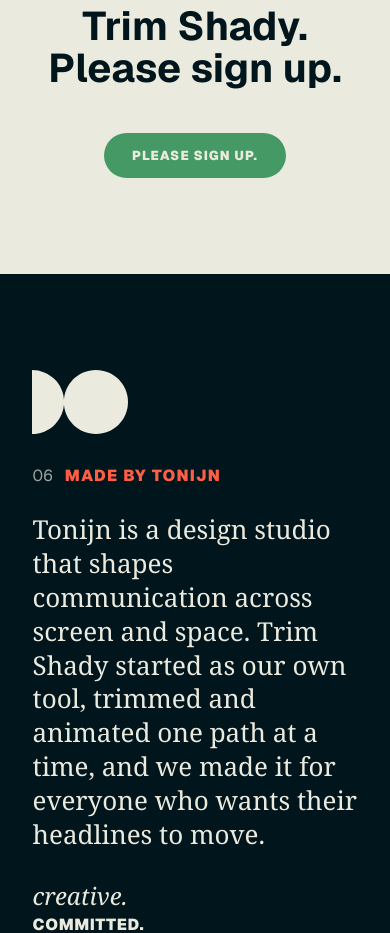
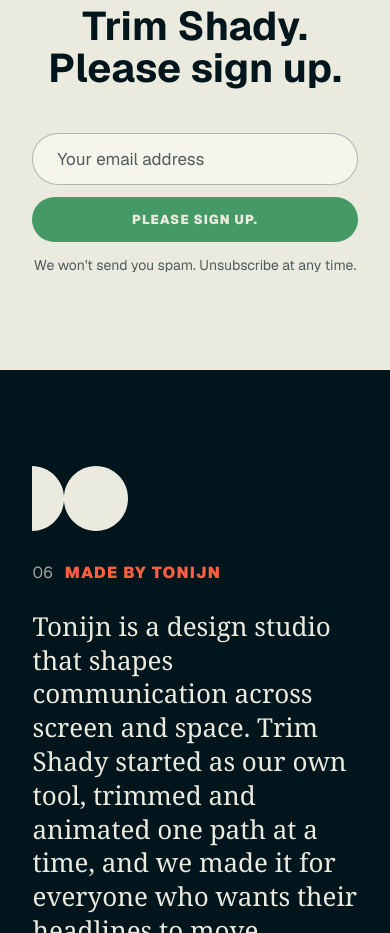
Before and after one commit to Tonijn-bv/Trim-Shady, a plain HTML site: page index.html in a window 390 px wide. Shown: the part 5020-5953 px from the top of the page. Drawn offline with Linux system fonts and the light colour scheme.

Commit message:
Sign-up form (Kit)

```diff
--- a/css/style.css
+++ b/css/style.css
@@ -133,6 +133,37 @@ h1, h2, h3, p, ul, dl, dd { margin: 0; }
 /* ---- Get it -------------------------------------------------------------- */
 .get { display: flex; flex-direction: column; align-items: center; gap: 44px; }
 
+/* Sign-up form (Kit). Pill-shaped field and button, like the page's buttons. */
+.signup { width: 100%; max-width: 620px; }
+.signup-fields { display: flex; gap: 12px; }
+.signup .formkit-input {
+  flex: 1 1 auto; min-width: 0;
+  padding: 15px 24px;
+  border: 1px solid rgba(1, 21, 29, 0.28); border-radius: 999px;
+  background: #f6f5ec; color: var(--ink);
+  font: 400 17px/1.2 var(--sans);
+}
+.signup .formkit-input::placeholder { color: var(--grey); opacity: 1; }
+.signup .formkit-input:focus { outline: 2px solid var(--green); outline-offset: 2px; border-color: var(--green); }
+.signup .formkit-submit { position: relative; border: 0; cursor: pointer; flex: none; }
+.signup-note { margin-top: 14px; text-align: center; font-size: 14px; color: var(--grey); }
+.visually-hidden { position: absolute; width: 1px; height: 1px; overflow: hidden; clip: rect(0 0 0 0); white-space: nowrap; }
+
+/* Kit's messages: errors and the success message appear in this list. */
+.signup .formkit-alert { list-style: none; margin: 0 0 16px; padding: 14px 20px; border-radius: 16px; text-align: center; font-size: 16px; }
+.signup .formkit-alert:empty { display: none; }
+.signup .formkit-alert-error { background: rgba(182, 53, 8, 0.08); color: var(--coral-deep); }
+.signup .formkit-alert-success { background: rgba(68, 153, 100, 0.14); color: #2d6b44; font-weight: 700; }
+
+/* Kit's loading dots inside the button while the address is sent. */
+.signup .formkit-spinner { position: absolute; inset: 0; display: none; align-items: center; justify-content: center; gap: 6px; }
+.signup .formkit-spinner span { width: 8px; height: 8px; border-radius: 50%; background: var(--paper); animation: signup-dot 1.4s infinite ease-in-out both; }
+.signup .formkit-spinner span:nth-child(1) { animation-delay: -0.32s; }
+.signup .formkit-spinner span:nth-child(2) { animation-delay: -0.16s; }
+.signup .formkit-submit[data-active] .formkit-spinner { display: flex; }
+.signup .formkit-submit[data-active] .label { visibility: hidden; }
+@keyframes signup-dot { 0%, 80%, 100% { transform: scale(0); } 40% { transform: scale(1); } }
+
 /* ---- Made by Tonijn (ink band) ------------------------------------------- */
 .tonijn { display: flex; gap: 64px; align-items: flex-start; background: var(--ink); color: var(--paper); border-top: 0; }
 .tonijn-mark { flex: none; }
@@ -193,6 +224,7 @@ h1, h2, h3, p, ul, dl, dd { margin: 0; }
   .footer { flex-direction: column; align-items: flex-start; }
   .signature.small { align-items: flex-start; }
   .topbar .button { padding: 12px 18px; }
+  .signup-fields { flex-direction: column; }
   /* On phones, slide everything in from below: side slides look cramped. */
   .js [data-reveal="left"], .js [data-reveal="right"] { transform: translateY(40px); }
 }
--- a/index.html
+++ b/index.html
@@ -162,9 +162,29 @@
         <p class="kicker"><span class="kicker-num">05</span>Get it</p>
         <h2 class="title">Trim Shady. Please sign up.</h2>
       </div>
+      <!-- Kit (ConvertKit) inline form 10005065. Kit's own markup and styles are
+           replaced by ours, but the attributes Kit's script (ck.5.js) relies on are
+           kept: class "formkit-form", data-sv-form, data-uid, data-options and the
+           data-element="errors | fields | submit" parts. The script then sends the
+           address without leaving the page and shows Kit's success message in the
+           "errors" list (as a .formkit-alert-success item). Without JavaScript the
+           form still posts to Kit directly. Double opt-in: Kit emails a
+           confirmation link. Settings (success text, tag) live in Kit, not here. -->
       <div class="signup" id="signup" data-reveal="up">
-        <!-- Placeholder until the Kit form is embedded. -->
-        <a class="button" href="#signup">Please sign up.</a>
+        <form class="formkit-form signup-form" action="https://app.kit.com/forms/10005065/subscriptions" method="post"
+              data-sv-form="10005065" data-uid="9677f10a05" data-format="inline" data-version="5"
+              data-options='{"settings":{"after_subscribe":{"action":"message","success_message":"Thanks! Now check your inbox to confirm your sign-up.","redirect_url":""},"modal":{"trigger":"timer","scroll_percentage":null,"timer":5,"devices":"all","show_once_every":15},"powered_by":{"show":false},"recaptcha":{"enabled":false},"return_visitor":{"action":"show","custom_content":""},"slide_in":{"display_in":"bottom_right","trigger":"timer","scroll_percentage":null,"timer":5,"devices":"all","show_once_every":15},"sticky_bar":{"display_in":"top","trigger":"timer","scroll_percentage":null,"timer":5,"devices":"all","show_once_every":15}},"version":"5"}'>
+          <ul class="formkit-alert formkit-alert-error" data-element="errors" data-group="alert"></ul>
+          <div class="signup-fields formkit-fields" data-element="fields" data-stacked="false">
+            <label class="visually-hidden" for="signup-email">Email address</label>
+            <input class="formkit-input" id="signup-email" name="email_address" type="email" placeholder="Your email address" autocomplete="email" required>
+            <button class="button formkit-submit" data-element="submit" type="submit">
+              <span class="formkit-spinner"><span></span><span></span><span></span></span>
+              <span class="label">Please sign up.</span>
+            </button>
+          </div>
+          <p class="signup-note">We won't send you spam. Unsubscribe at any time.</p>
+        </form>
       </div>
     </section>
 
@@ -205,5 +225,7 @@
   <div class="bottom-bar" aria-hidden="true"></div>
 
   <script src="js/main.js"></script>
+  <!-- Kit's form script: submits the sign-up form in place (see section 05). -->
+  <script src="https://f.convertkit.com/ckjs/ck.5.js" defer></script>
 </body>
 </html>
```
